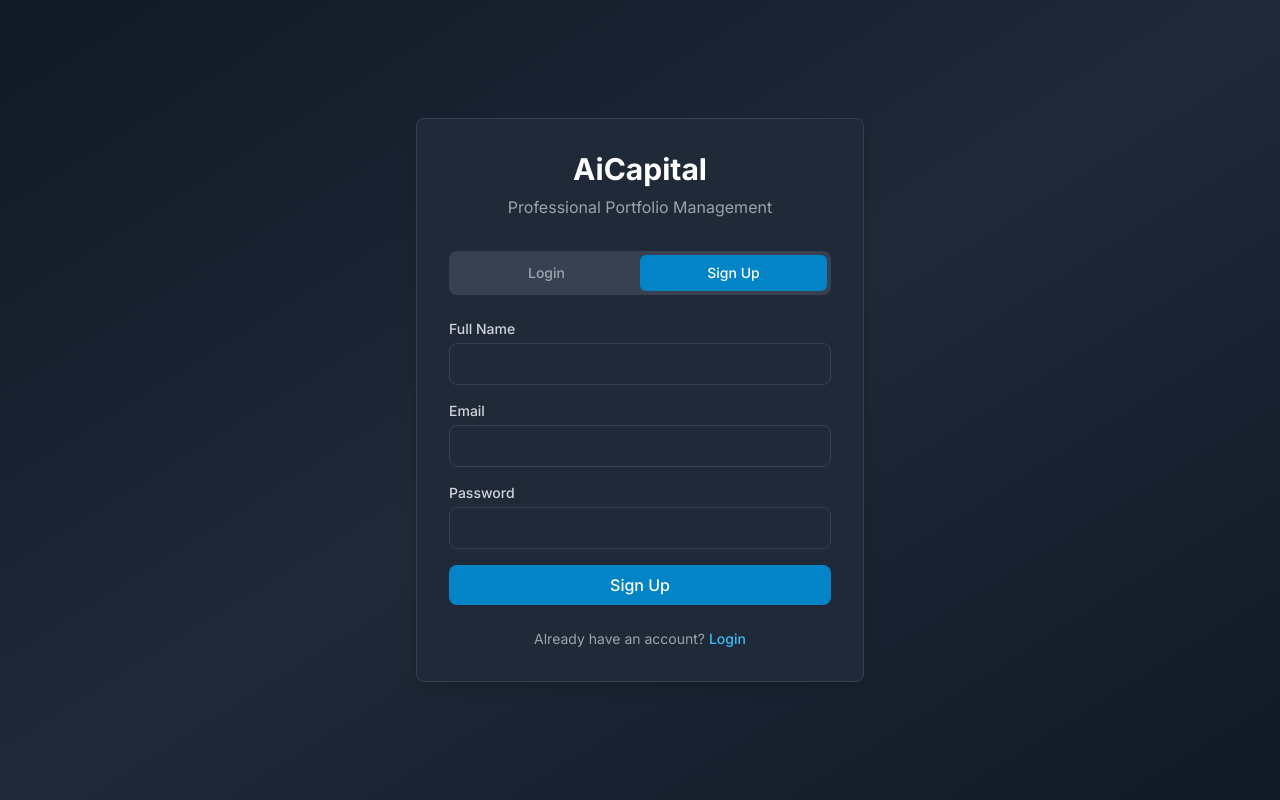
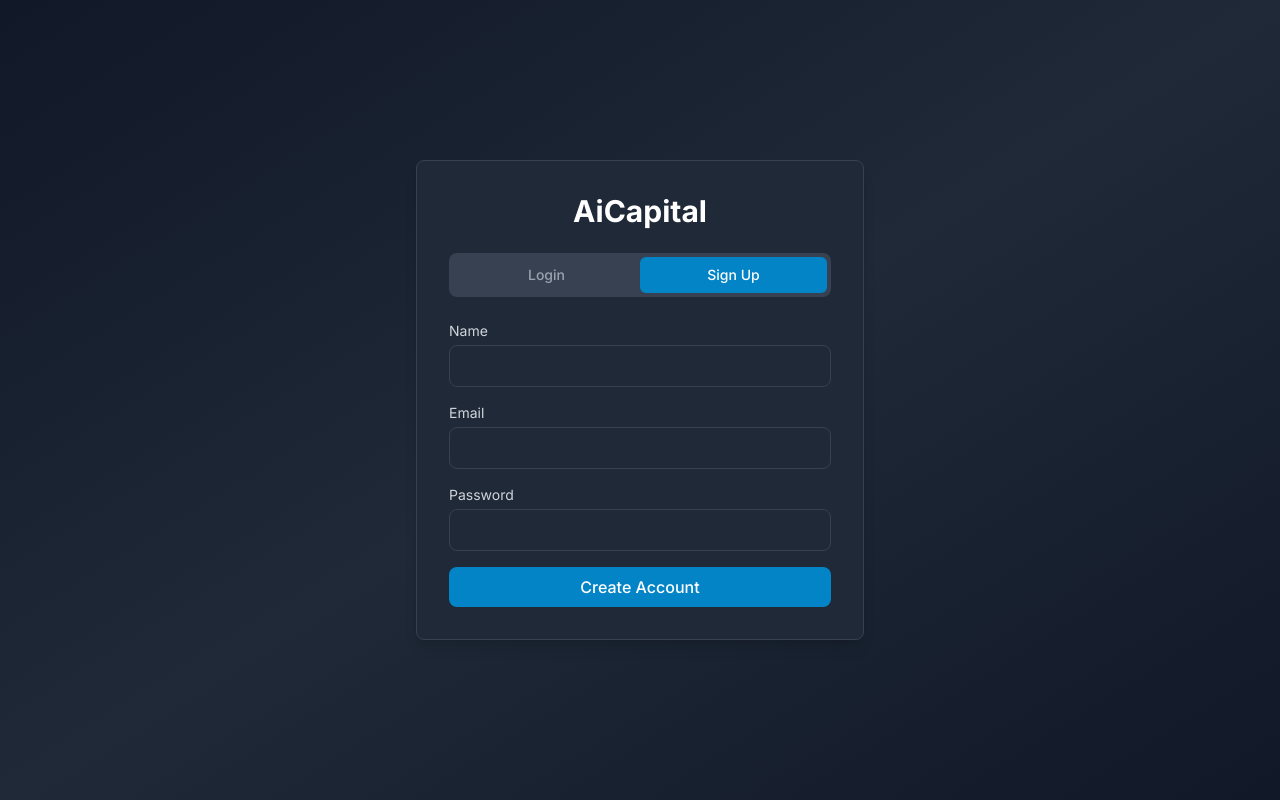
Before and after one commit to avi648elastic-dot/ai-capital-app-users, a Next.js app in the folder frontend/: page / in a window 1280 px wide. Both pictures are taken after a click on the button "Sign Up". Built offline with nearby package versions, Linux system fonts and the light colour scheme.

Commit message:
Update page.tsx

```diff
--- a/frontend/app/page.tsx
+++ b/frontend/app/page.tsx
@@ -12,32 +12,33 @@ interface User {
   subscriptionActive: boolean;
 }
 
-export default function Home() {
+export default function Page() {
   const [isLogin, setIsLogin] = useState(true);
-  const [formData, setFormData] = useState({ name: '', email: '', password: '' });
+  const [formData, setFormData] = useState({
+    name: '',
+    email: '',
+    password: '',
+  });
   const [loading, setLoading] = useState(false);
   const [error, setError] = useState('');
-  const [user, setUser] = useState<User | null>(null);
   const router = useRouter();
-
-  // 🧠 קבע את כתובת השרת עם fallback
-  const API_BASE = process.env.NEXT_PUBLIC_API_URL || 'http://localhost:5000';
 
   useEffect(() => {
     const token = Cookies.get('token');
-    if (token) {
+    if (!token) return;
+
     axios
-        .get(`${API_BASE}/api/auth/me`, {
+      .get(`${process.env.NEXT_PUBLIC_API_URL}/api/auth/me`, {
         headers: { Authorization: `Bearer ${token}` },
       })
-        .then((response) => {
-          setUser(response.data.user);
+      .then((res) => {
+        if (res.data?.user) {
           router.push('/dashboard');
+        }
       })
       .catch(() => {
         Cookies.remove('token');
       });
-    }
   }, [router]);
 
   const handleSubmit = async (e: React.FormEvent) => {
@@ -47,59 +48,51 @@ export default function Home() {
 
     try {
       const endpoint = isLogin ? '/api/auth/login' : '/api/auth/signup';
-      const response = await axios.post(`${API_BASE}${endpoint}`, formData);
+      const { data } = await axios.post(
+        `${process.env.NEXT_PUBLIC_API_URL}${endpoint}`,
+        formData
+      );
 
-      const { token, user: userData } = response.data;
-      Cookies.set('token', token, { expires: 7 });
-      setUser(userData);
+      if (data.token) {
+        Cookies.set('token', data.token, { expires: 7 });
         router.push('/dashboard');
+      } else {
+        setError('Unexpected response from server');
+      }
     } catch (err: any) {
-      console.error('❌ Login/Signup error:', err.response?.data || err.message);
-      setError(err.response?.data?.message || 'An error occurred while processing your request');
+      const message =
+        err.response?.data?.message || 'Server error — please try again';
+      setError(message);
     } finally {
       setLoading(false);
     }
   };
 
-  const handleInputChange = (e: React.ChangeEvent<HTMLInputElement>) => {
+  const handleChange = (e: React.ChangeEvent<HTMLInputElement>) => {
     setFormData({ ...formData, [e.target.name]: e.target.value });
   };
-
-  if (user) {
-    return (
-      <div className="min-h-screen flex items-center justify-center">
-        <div className="text-center">
-          <div className="animate-spin rounded-full h-32 w-32 border-b-2 border-primary-500 mx-auto"></div>
-          <p className="mt-4 text-gray-400">Redirecting to dashboard...</p>
-        </div>
-      </div>
-    );
-  }
 
   return (
     <div className="min-h-screen flex items-center justify-center bg-gradient-to-br from-gray-900 via-gray-800 to-gray-900">
       <div className="max-w-md w-full mx-4">
         <div className="card p-8">
-          <div className="text-center mb-8">
-            <h1 className="text-3xl font-bold text-white mb-2">AiCapital</h1>
-            <p className="text-gray-400">Professional Portfolio Management</p>
-          </div>
+          <h1 className="text-3xl font-bold text-center text-white mb-6">
+            AiCapital
+          </h1>
 
           <div className="flex mb-6 bg-gray-700 rounded-lg p-1">
             <button
-              type="button"
               onClick={() => setIsLogin(true)}
-              className={`flex-1 py-2 px-4 rounded-md text-sm font-medium transition-colors ${
-                isLogin ? 'bg-primary-600 text-white' : 'text-gray-400 hover:text-white'
+              className={`flex-1 py-2 px-4 rounded-md text-sm font-medium ${
+                isLogin ? 'bg-primary-600 text-white' : 'text-gray-400'
               }`}
             >
               Login
             </button>
             <button
-              type="button"
               onClick={() => setIsLogin(false)}
-              className={`flex-1 py-2 px-4 rounded-md text-sm font-medium transition-colors ${
-                !isLogin ? 'bg-primary-600 text-white' : 'text-gray-400 hover:text-white'
+              className={`flex-1 py-2 px-4 rounded-md text-sm font-medium ${
+                !isLogin ? 'bg-primary-600 text-white' : 'text-gray-400'
               }`}
             >
               Sign Up
@@ -109,46 +102,36 @@ export default function Home() {
           <form onSubmit={handleSubmit} className="space-y-4">
             {!isLogin && (
               <div>
-                <label htmlFor="name" className="block text-sm font-medium text-gray-300 mb-1">
-                  Full Name
-                </label>
+                <label className="block text-sm text-gray-300 mb-1">Name</label>
                 <input
-                  type="text"
-                  id="name"
                   name="name"
                   value={formData.name}
-                  onChange={handleInputChange}
+                  onChange={handleChange}
                   className="input-field"
-                  required={!isLogin}
+                  required
                 />
               </div>
             )}
 
             <div>
-              <label htmlFor="email" className="block text-sm font-medium text-gray-300 mb-1">
-                Email
-              </label>
+              <label className="block text-sm text-gray-300 mb-1">Email</label>
               <input
+                name="email"
                 type="email"
-                id="email"
-                name="email"
                 value={formData.email}
-                onChange={handleInputChange}
+                onChange={handleChange}
                 className="input-field"
                 required
               />
             </div>
 
             <div>
-              <label htmlFor="password" className="block text-sm font-medium text-gray-300 mb-1">
-                Password
-              </label>
+              <label className="block text-sm text-gray-300 mb-1">Password</label>
               <input
+                name="password"
                 type="password"
-                id="password"
-                name="password"
                 value={formData.password}
-                onChange={handleInputChange}
+                onChange={handleChange}
                 className="input-field"
                 required
                 minLength={6}
@@ -156,7 +139,7 @@ export default function Home() {
             </div>
 
             {error && (
-              <div className="bg-danger-900 border border-danger-700 text-danger-200 px-4 py-3 rounded-lg">
+              <div className="bg-red-900 text-red-300 px-3 py-2 rounded">
                 {error}
               </div>
             )}
@@ -164,24 +147,15 @@ export default function Home() {
             <button
               type="submit"
               disabled={loading}
-              className="w-full btn-primary disabled:opacity-50 disabled:cursor-not-allowed"
+              className="w-full btn-primary"
             >
-              {loading ? 'Processing...' : isLogin ? 'Login' : 'Sign Up'}
+              {loading
+                ? 'Processing...'
+                : isLogin
+                ? 'Login'
+                : 'Create Account'}
             </button>
           </form>
-
-          <div className="mt-6 text-center">
-            <p className="text-sm text-gray-400">
-              {isLogin ? "Don't have an account? " : "Already have an account? "}
-              <button
-                type="button"
-                onClick={() => setIsLogin(!isLogin)}
-                className="text-primary-400 hover:text-primary-300 font-medium"
-              >
-                {isLogin ? 'Sign up' : 'Login'}
-              </button>
-            </p>
-          </div>
         </div>
       </div>
     </div>
```
Lines whose indentation alone changed are shown as unchanged.
